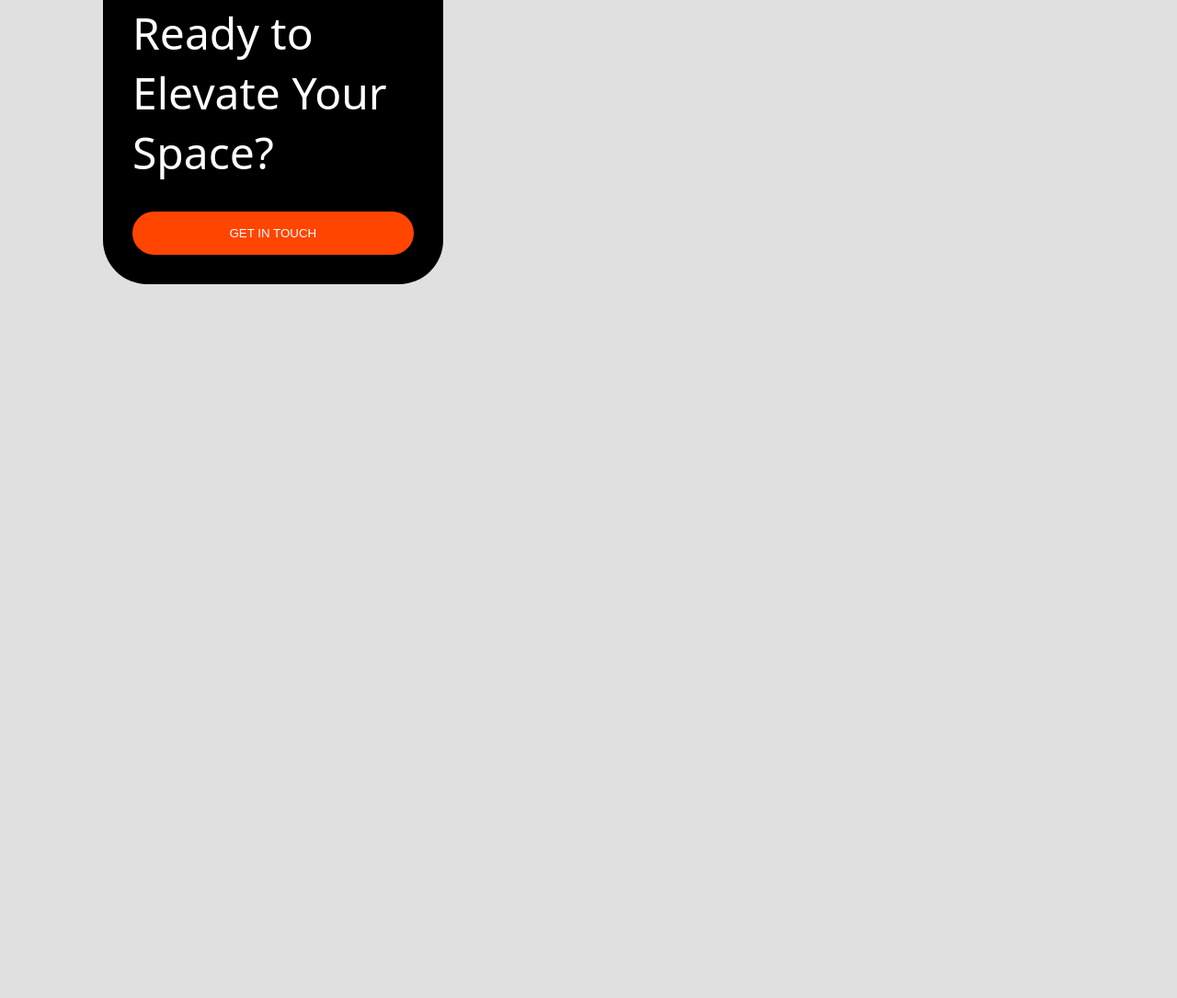
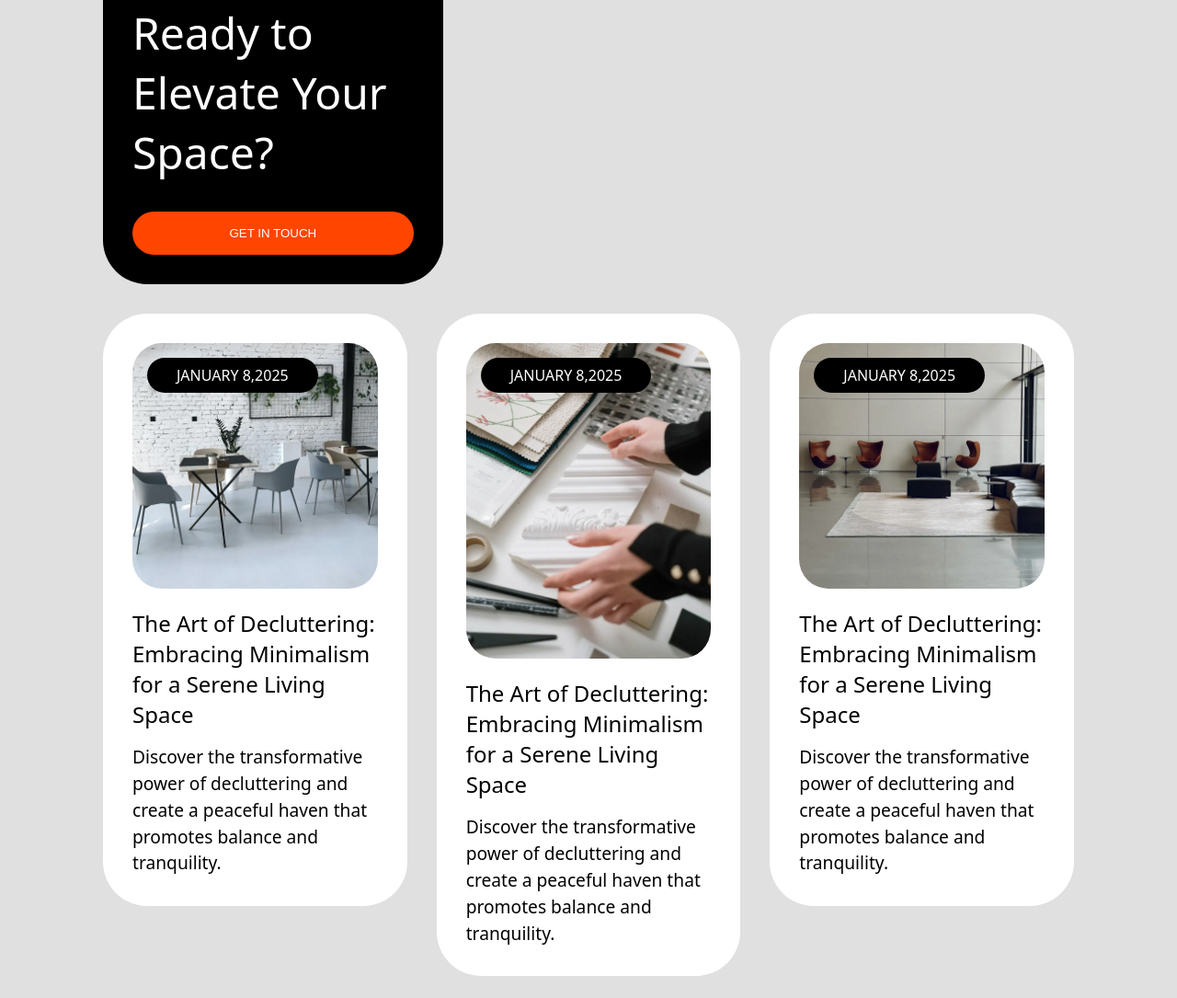
Before and after one commit to ankurdotio/creative-frotnend, a plain HTML site: page module-2.0/video-2.1.2/index.html in a window 1280 px wide. Shown: the part 8396-9481 px from the top of the page at 92% size. Before the commit the page ends 8729 px from the top, so only its background shows below. Drawn offline with Linux system fonts and the light colour scheme.

Commit message:
Refactor code structure for improved readability and maintainability

```diff
--- a/module-2.0/video-2.1.2/index.html
+++ b/module-2.0/video-2.1.2/index.html
@@ -166,7 +166,10 @@
                 </div>
 
                 <div class="card">
-                    <img src="/view-6-card.webp" alt="">
+                    <img
+                        src="/view-6-card.webp"
+                        alt=""
+                    >
                     <h1>Ready to Elevate Your Space?</h1>
                     <button>GET IN TOUCH</button>
                 </div>
@@ -180,6 +183,36 @@
             </div>
         </div>
 
+        <section class="view-7">
+            <div class="card">
+                <div class="image">
+                    <img src="/view-7-card-1.webp" alt="">
+                    <div class="capsule">JANUARY 8,2025</div>
+                    <button>READ MORE</button>
+                </div>
+                <h1>The Art of Decluttering: Embracing Minimalism for a Serene Living Space</h1>
+                <p>Discover the transformative power of decluttering and create a peaceful haven that promotes balance and tranquility.</p>
+            </div>
+            <div class="card">
+                <div class="image">
+                    <img src="/view-7-card-2.webp" alt="">
+                    <div class="capsule">JANUARY 8,2025</div>
+                    <button>READ MORE</button>
+                </div>
+                <h1>The Art of Decluttering: Embracing Minimalism for a Serene Living Space</h1>
+                <p>Discover the transformative power of decluttering and create a peaceful haven that promotes balance and tranquility.</p>
+            </div>
+            <div class="card">
+                <div class="image">
+                    <img src="/view-7-card-3.webp" alt="">
+                    <div class="capsule">JANUARY 8,2025</div>
+                    <button>READ MORE</button>
+                </div>
+                <h1>The Art of Decluttering: Embracing Minimalism for a Serene Living Space</h1>
+                <p>Discover the transformative power of decluttering and create a peaceful haven that promotes balance and tranquility.</p>
+            </div>
+        </section>
+
     </main>
 </body>
 </html>
--- a/module-2.0/video-2.1.2/style.css
+++ b/module-2.0/video-2.1.2/style.css
@@ -286,3 +286,81 @@ nav .right button {
     position: sticky;
     top: 1.5rem;
 }
+
+.view-7 {
+    display: flex;
+    gap: 2rem;
+    width: 100%;
+}
+
+.view-7 .card {
+    width: 33%;
+    background-color: white;
+    padding: 2rem;
+    border-radius: 3rem;
+    height: fit-content;
+
+    display: flex;
+    flex-direction: column;
+    gap: 1rem;
+}
+
+.view-7 .card .image {
+    position: relative;
+    overflow: hidden;
+}
+
+.view-7 .card .image .capsule {
+    position: absolute;
+
+    top: 1rem;
+    left: 1rem;
+
+    padding-inline: 2rem;
+    padding-block: 0.5rem;
+
+    background-color: black;
+    color: white;
+
+    border-radius: 2rem;
+}
+
+.view-7 .card .image button {
+    position: absolute;
+
+
+    bottom: 2rem;
+    left: 3rem;
+    right: 3rem;
+
+    background-color: orangered;
+    color: whitesmoke;
+
+
+    border: none;
+    border-radius: 2rem;
+    padding-inline: 2rem;
+    padding-block: 1rem;
+
+    transform: translateY(200%);
+    transition: all 0.7s cubic-bezier(0.19, 1, 0.22, 1);
+}
+
+.view-7 .image:hover button{
+    transform: translateY(0);
+}
+
+.view-7 .card img {
+    width: 100%;
+    border-radius: 2rem;
+}
+
+.view-7 h1{
+    font-weight: 200;
+}
+
+.view-7 p{
+    font-weight: 100;
+    font-size: 1.2rem;
+    line-height: 1.5;
+}
```
Also changed, not shown: module-2.0/video-2.1.2/view-7-card-1.webp (added), module-2.0/video-2.1.2/view-7-card-2.webp (added), module-2.0/video-2.1.2/view-7-card-3.webp (added).
